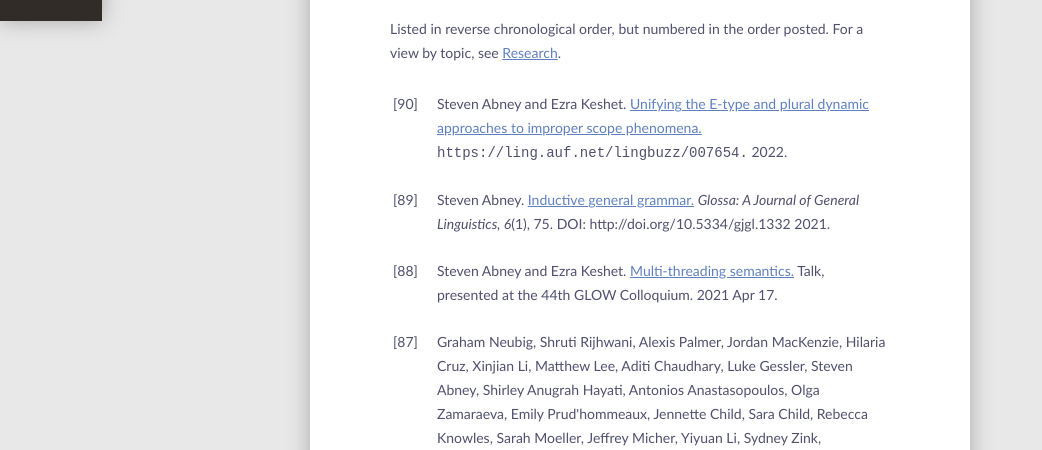
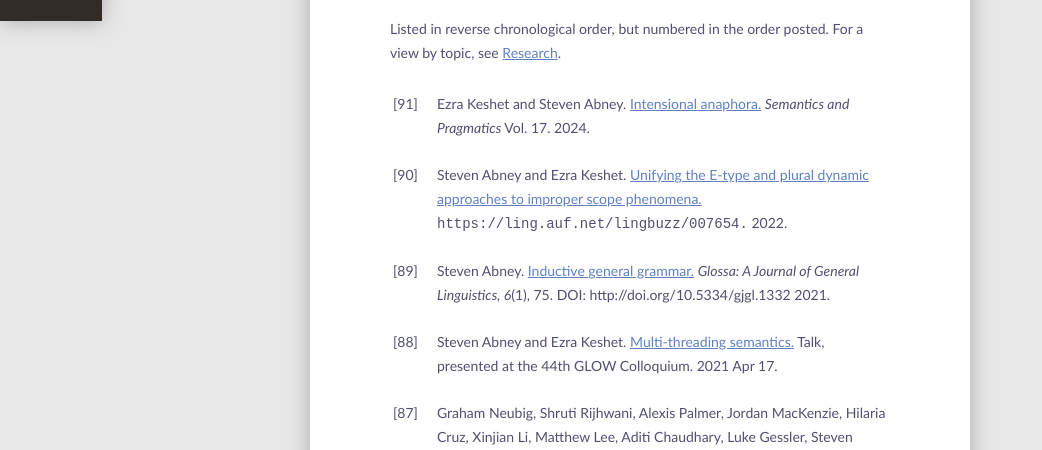
Before and after one commit to abney/vinartus, a plain HTML site: page docs/writing.html in a window 1280 px wide. Shown: the part 267-717 px from the top of the page, without its empty margins (0-1042 px from the left). Drawn offline with Linux system fonts and the light colour scheme.

Commit message:
Added Intensional anaphora

```diff
--- a/docs/writing.html
+++ b/docs/writing.html
@@ -39,13 +39,25 @@
 	       </p></td></tr>
 	       -->
 
+	  <tr id="91" class="bibitem">
+	    <td width="40">[91]</td>
+	    <td>
+	      <p>
+		Ezra Keshet and Steven Abney.
+		<a href="https://doi.org/10.3765/sp.17.9">Intensional anaphora.</a>
+		<i>Semantics and Pragmatics</i> Vol. 17.
+		2024.
+	      </p>
+	    </td>
+	  </tr>
+
 	  <tr id="90" class="bibitem">
 	    <td width="40">[90]</td>
 	    <td>
 	      <p>
 		Steven Abney and Ezra Keshet.
-		<a href="papers/p174-v16.pdf"><u>Unifying the E-type and
-		plural dynamic approaches to improper scope phenomena.</u></a>
+		<a href="papers/p174-v16.pdf">Unifying the E-type and
+		plural dynamic approaches to improper scope phenomena.</a>
 		<tt>https://ling.auf.net/lingbuzz/007654.</tt>
 		2022.
 	      </p>
@@ -118,10 +130,13 @@
 	    <td width="40">[78]</td>
 	    <td>
 	      <p>
+		<i>Replaced by [<a href="#89">89</a>]</i>
+		<!--
 		Steven Abney.
 		<a href="papers/p159-v2.pdf"><u>Inductive general grammar.</u></a>
 		Manuscript.
 		2018 Oct 8.
+		-->
 	      </p>
 	    </td>
 	  </tr>
```
